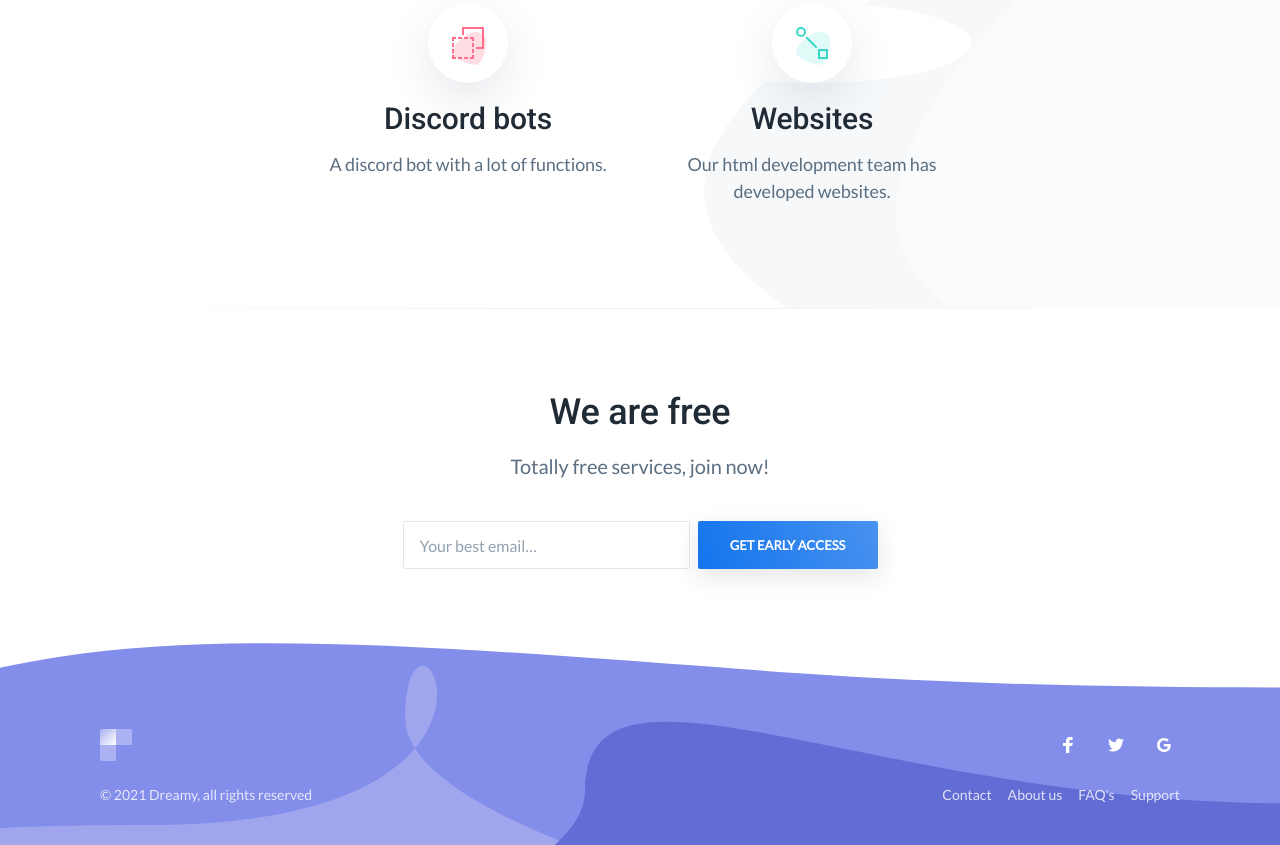
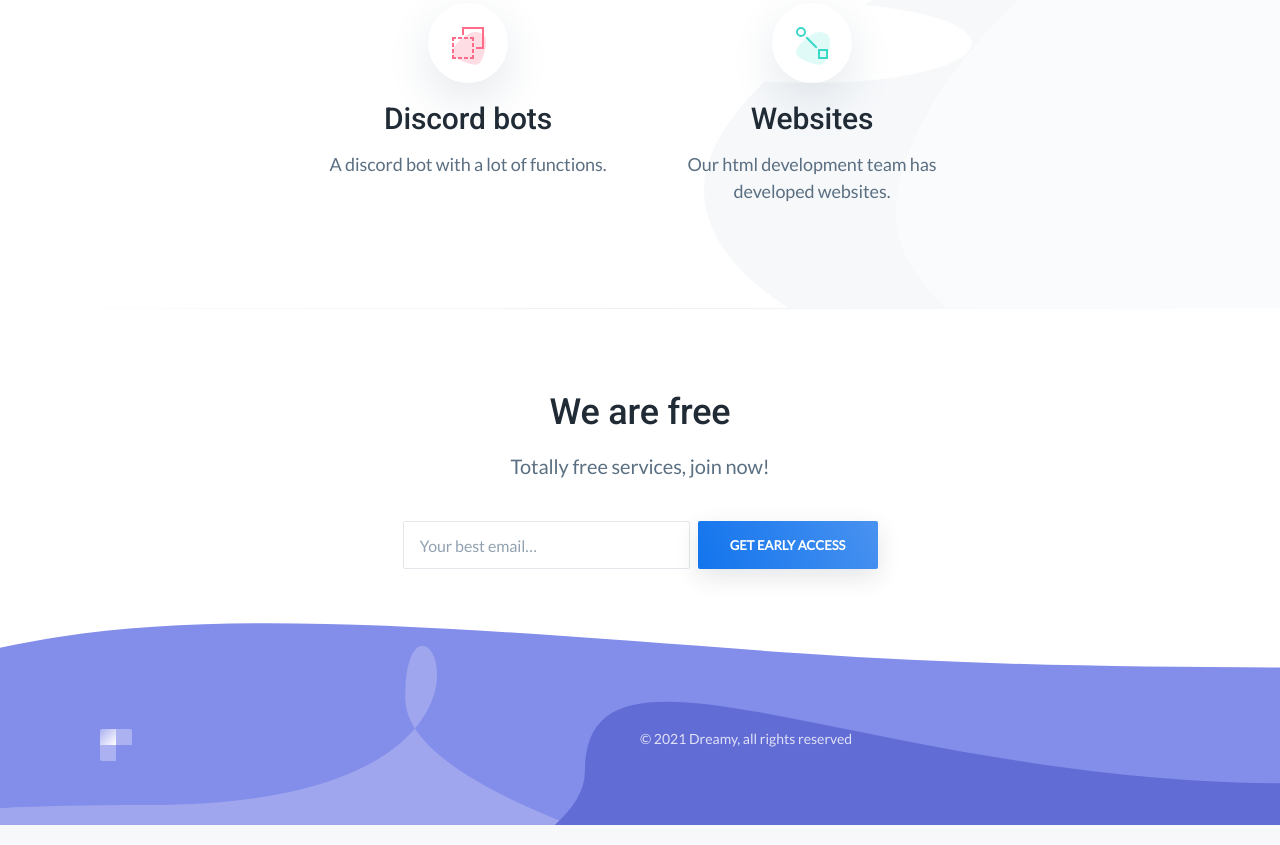
Before and after one commit to LunaryDev/website, a plain HTML site: page index.html in a window 1280 px wide. Shown: the part 1348-2193 px from the top of the page. Drawn offline with nearby package versions, Linux system fonts and the light colour scheme.

Commit message:
Update index.html

```diff
--- a/index.html
+++ b/index.html
@@ -292,46 +292,7 @@
 
                         </a>
                     </div>
-                    <ul class="footer-links list-reset">
-                        <li>
-                            <a href="#">Contact</a>
-                        </li>
-                        <li>
-                            <a href="#">About us</a>
-                        </li>
-                        <li>
-                            <a href="#">FAQ's</a>
-                        </li>
-                        <li>
-                            <a href="#">Support</a>
-                        </li>
-                    </ul>
-                    <ul class="footer-social-links list-reset">
-                        <li>
-                            <a href="#">
-                                <span class="screen-reader-text">Facebook</span>
-                                <svg width="16" height="16" xmlns="http://www.w3.org/2000/svg">
-                                    <path d="M6.023 16L6 9H3V6h3V4c0-2.7 1.672-4 4.08-4 1.153 0 2.144.086 2.433.124v2.821h-1.67c-1.31 0-1.563.623-1.563 1.536V6H13l-1 3H9.28v7H6.023z" fill="#FFFFFF"/>
-                                </svg>
-                            </a>
-                        </li>
-                        <li>
-                            <a href="#">
-                                <span class="screen-reader-text">Twitter</span>
-                                <svg width="16" height="16" xmlns="http://www.w3.org/2000/svg">
-                                    <path d="M16 3c-.6.3-1.2.4-1.9.5.7-.4 1.2-1 1.4-1.8-.6.4-1.3.6-2.1.8-.6-.6-1.5-1-2.4-1-1.7 0-3.2 1.5-3.2 3.3 0 .3 0 .5.1.7-2.7-.1-5.2-1.4-6.8-3.4-.3.5-.4 1-.4 1.7 0 1.1.6 2.1 1.5 2.7-.5 0-1-.2-1.5-.4C.7 7.7 1.8 9 3.3 9.3c-.3.1-.6.1-.9.1-.2 0-.4 0-.6-.1.4 1.3 1.6 2.3 3.1 2.3-1.1.9-2.5 1.4-4.1 1.4H0c1.5.9 3.2 1.5 5 1.5 6 0 9.3-5 9.3-9.3v-.4C15 4.3 15.6 3.7 16 3z" fill="#FFFFFF"/>
-                                </svg>
-                            </a>
-                        </li>
-                        <li>
-                            <a href="#">
-                                <span class="screen-reader-text">Google</span>
-                                <svg width="16" height="16" xmlns="http://www.w3.org/2000/svg">
-                                    <path d="M7.9 7v2.4H12c-.2 1-1.2 3-4 3-2.4 0-4.3-2-4.3-4.4 0-2.4 2-4.4 4.3-4.4 1.4 0 2.3.6 2.8 1.1l1.9-1.8C11.5 1.7 9.9 1 8 1 4.1 1 1 4.1 1 8s3.1 7 7 7c4 0 6.7-2.8 6.7-6.8 0-.5 0-.8-.1-1.2H7.9z" fill="#FFFFFF"/>
-                                </svg>
-                            </a>
-                        </li>
-                    </ul>
+
                     <div class="footer-copyright">&copy; 2021 Dreamy, all rights reserved</div>
                 </div>
             </div>
```
